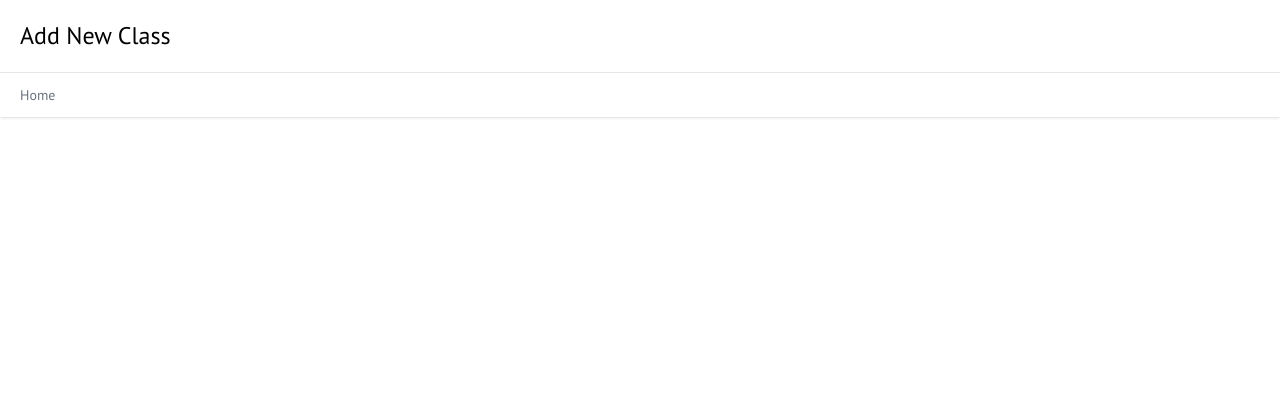
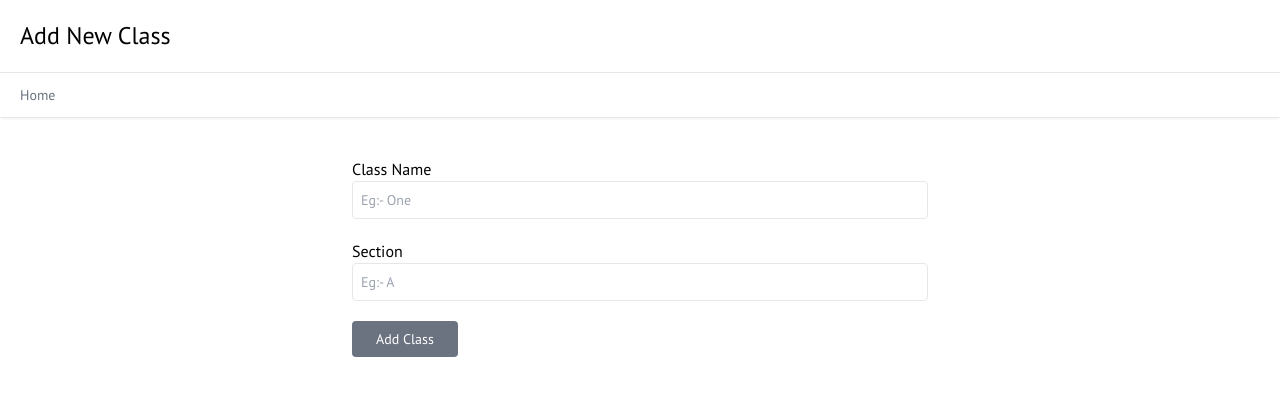
Before and after one commit to sparrowsl/SRMS, a SvelteKit app: page /classes/new in a window 1280 px wide. Shown: the top 396 px of the page. Built offline with nearby package versions, Linux system fonts and the light colour scheme.

Commit message:
form to add new class

```diff
--- a/src/lib/components/shared/Button.svelte
+++ b/src/lib/components/shared/Button.svelte
@@ -1,7 +1,7 @@
 <script>
-	export let type = 'button';
-	export let classes = '';
+	export let type = "submit";
+	export let classes = "";
 	export let disabled = false;
 </script>
 
-<button on:click {type} {disabled} class="{classes} block"> <slot /> </button>
+<button on:click {type} {disabled} class="{classes} block"> <slot>Click me</slot> </button>
--- a/src/routes/(dashboard)/classes/new/+page.svelte
+++ b/src/routes/(dashboard)/classes/new/+page.svelte
@@ -1,7 +1,25 @@
 <script>
 	import BreadCrumbs from "../../../../lib/components/shared/BreadCrumbs.svelte";
+	import Button from "../../../../lib/components/shared/Button.svelte";
+	import Input from "../../../../lib/components/shared/Input.svelte";
 </script>
 
 <BreadCrumbs>
 	<span slot="title">Add New Class</span>
 </BreadCrumbs>
+
+<form action="" method="post" class="mx-auto max-w-xl mt-10">
+	<fieldset class="grid gap-5">
+		<div>
+			<label for="">Class Name</label>
+			<Input name="class_name" placeholder="Eg:- One" />
+		</div>
+
+		<div>
+			<label for="">Section</label>
+			<Input name="class_section" placeholder="Eg:- A" />
+		</div>
+
+		<Button classes="bg-gray-500 text-white text-sm px-6 py-2 rounded w-fit">Add Class</Button>
+	</fieldset>
+</form>
```
Also changed, not shown: 1 other file (tests, documents, lock files or other folders).
